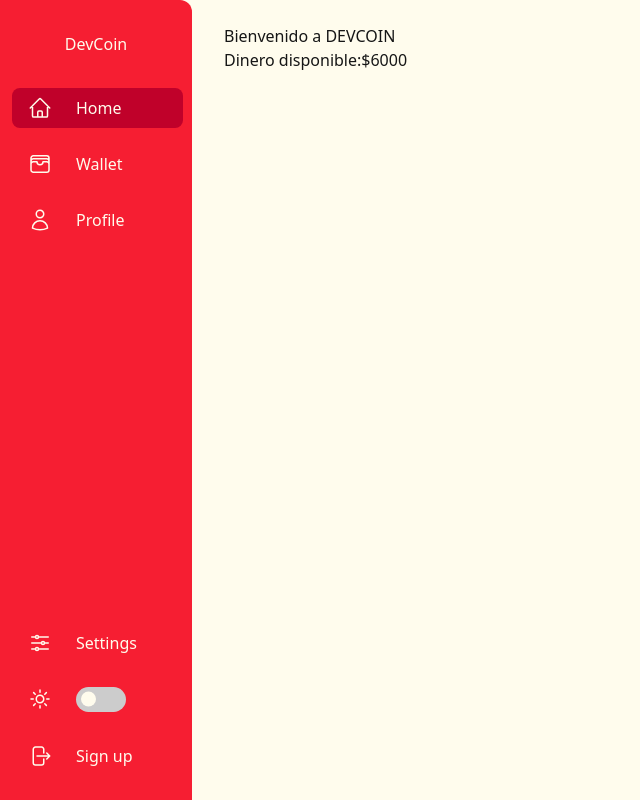
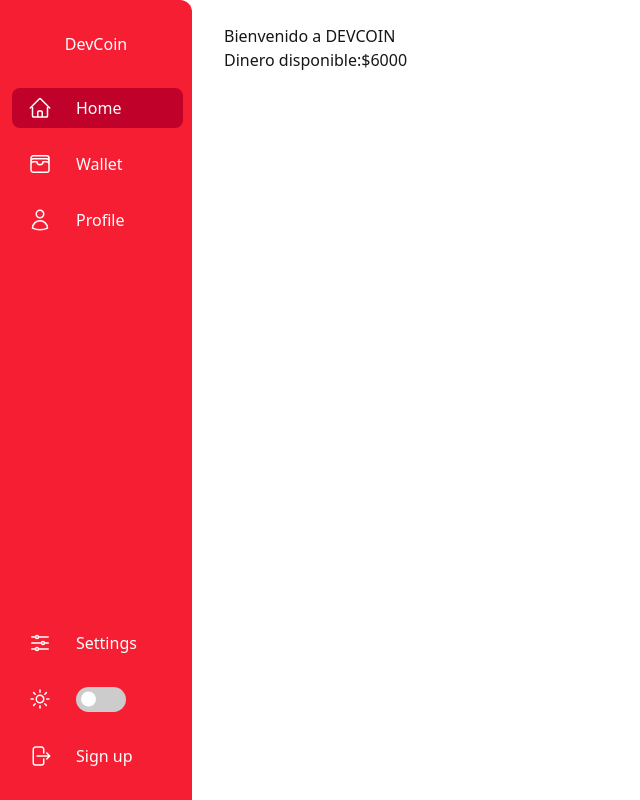
Before and after one commit to lautaroRocha/devCoin-front, a React (Vite) app: page / in a window 1280 px wide. Shown: the whole page, without its empty margins (0-640 px from the left). Built offline with nearby package versions, Linux system fonts and the light colour scheme.

Commit message:
Animación de cambio de tema (dark/light)
Animación de cambio de tema (dark/light), y cambio de color blanco.

```diff
--- a/src/assets/index.css
+++ b/src/assets/index.css
@@ -4,7 +4,7 @@
 
 @layer base {
     body {
-        @apply bg-white text-black dark:bg-black dark:text-white;
+        @apply bg-white text-black transition-colors dark:bg-black dark:text-white;
     }
 }
 
--- a/tailwind.config.cjs
+++ b/tailwind.config.cjs
@@ -11,7 +11,7 @@ module.exports = {
                 primary: '#f5061d',
                 secondary: '#c0012a',
                 black: '#161616',
-                white: '#fffced',
+                white: '#fff',
                 alternative: '#ffb300',
             },
         },
```
